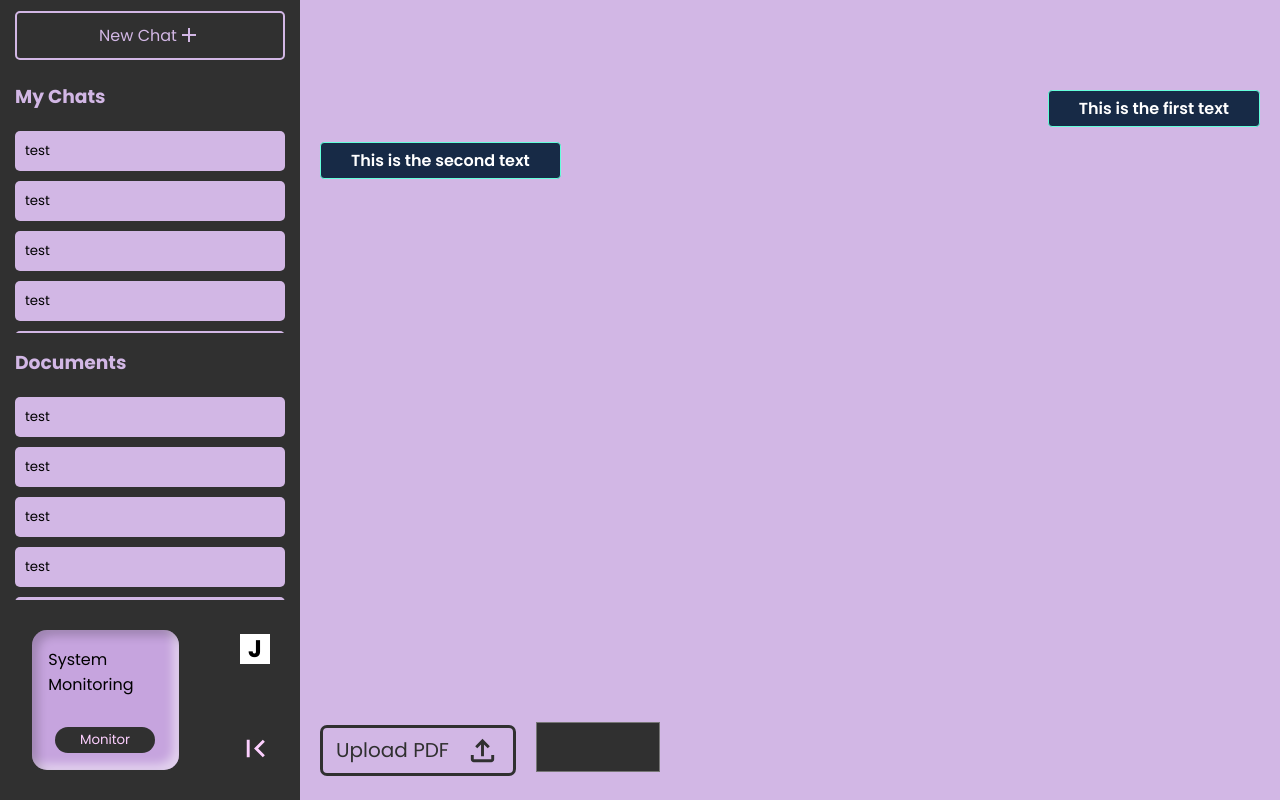
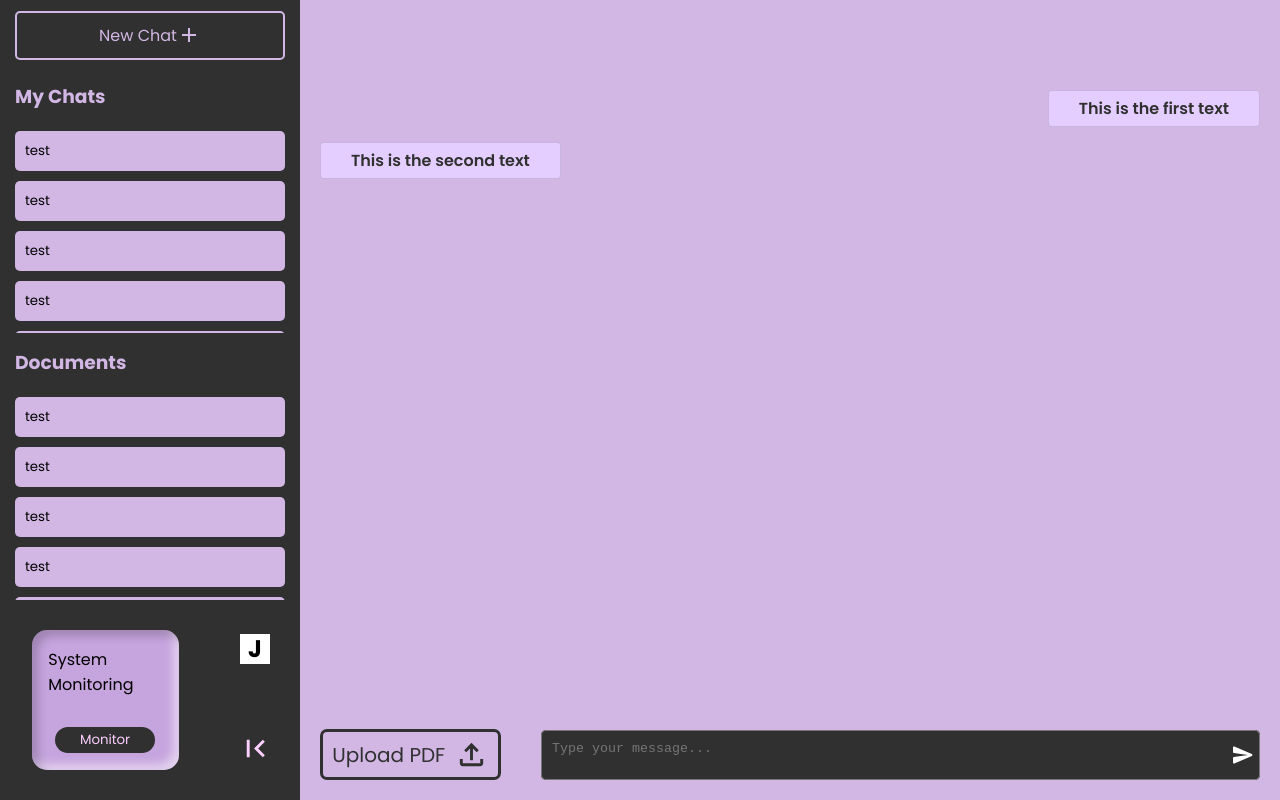
Before and after one commit to lklivingstone/sih_2023, a React (Create React App) app: page / in a window 1280 px wide. Built offline with nearby package versions, Linux system fonts and the light colour scheme.

Commit message:
Changed textarea

```diff
--- a/package.json
+++ b/package.json
@@ -7,6 +7,7 @@
     "@emotion/styled": "^11.11.0",
     "@mui/icons-material": "^5.14.9",
     "@mui/material": "^5.14.10",
+    "@reduxjs/toolkit": "^1.9.6",
     "@testing-library/jest-dom": "^5.17.0",
     "@testing-library/react": "^13.4.0",
     "@testing-library/user-event": "^13.5.0",
@@ -16,6 +17,7 @@
     "react-redux": "^8.1.2",
     "react-router-dom": "^6.16.0",
     "react-scripts": "5.0.1",
+    "redux-persist": "^6.0.0",
     "web-vitals": "^2.1.4"
   },
   "scripts": {
--- a/src/components/promptbox/Promptbox.css
+++ b/src/components/promptbox/Promptbox.css
@@ -53,3 +53,29 @@ CHAT
     align-items: center;
     justify-content: space-around;
 }
+
+.focused-textarea {
+    border-radius: 5px;
+    resize: none;
+    height: 250px;
+    width: 100%;
+    overflow-y: hidden;
+    color: white;
+    padding: 10px;
+    background-color: #303030;
+    transition: height 0.3s ease; /* Add transition property */
+    /* Add any other focused styles here */
+  }
+
+  .normal-textarea {
+    border-radius: 5px;
+    resize: none;
+    height: 50px;
+    width: 100%;
+    overflow-y: hidden;
+    color: white;
+    background-color: #303030;
+    padding: 10px;
+    transition: height 0.3s ease; /* Add transition property */
+    /* Add any other normal styles here */
+  }
--- a/src/components/promptbox/Promptbox.jsx
+++ b/src/components/promptbox/Promptbox.jsx
@@ -15,6 +15,7 @@ import Box from '@mui/material/Box';
 import TextField from '@mui/material/TextField';
 import axios from 'axios';
 import ChatInput from '../chatInput/ChatInput';
+import SendRoundedIcon from '@mui/icons-material/SendRounded';
 
 const { reverse } = Array;
 
@@ -98,7 +99,7 @@ const Promptbox = ({name}) => {
 
                     <Paper variant="outlined"
                     style={{padding: "5px 30px", fontWeight: "600"}}
-                    sx={{backgroundColor: "#172a46", border: "1px solid #64ffdb", color: "white"}}
+                    sx={{backgroundColor: "#E4CEFF", color: "#303030"}}
                     >
                         {message.content}
                     </Paper>
@@ -190,6 +191,18 @@ const Promptbox = ({name}) => {
         fileInputRef.current.click();
     };
 
+    const [isFocused, setIsFocused] = React.useState(false);
+
+    const handleFocus = () => {
+        setIsFocused(true);
+    };
+
+    const handleBlur = () => {
+        setIsFocused(false);
+    };
+
+    const textareaClass = isFocused ? 'focused-textarea' : 'normal-textarea';
+
     const messagingField= (
       <>
         <input
@@ -208,69 +221,39 @@ const Promptbox = ({name}) => {
                         <CloudDoneOutlinedIcon fontSize="large" />
                         }
                     </button>
-                    <div>
+                    <div style={{
+                        width: "80%",
+                        padding: 0,
+                        margin: "20px",
+                        display: "flex",
+                        alignItems: "center",
+                        justifyContent: "center",
+                        borderRadius: "5px",
+                        backgroundColor: "#303030",
+                        position: "relative"
+                    }}>
+
+
                         <textarea
+                            onFocus={handleFocus}
+                            onBlur={handleBlur}
+                            className={textareaClass}
+                            placeholder="Type your message..."
+                        />
+                        <SendRoundedIcon style={{
+                            position: "absolute",
+                            right: "5px",
+                            color: "white",
+                            bottom: "13px"
 
-                        style={{
-                            resize: "none",
-                            minHeight: "50px",
-                            maxHeight: "400px",
-                            width: "70%",
-                            overflowY: "hideen",
-                            color: "white",
-                            backgroundColor: "#303030"
-                        }}
-                         />
+                        }} />
                     </div>
-        {/* <ChatInput /> */}
-        {/* <Paper
-          elevation={0}
-          variant="outlined" square
-          component="form"
-        sx={{border: "2", borderColor: '#64ffdb', backgroundColor: "#031d3b", borderRadius: "250px",  display: 'flex', alignItems: 'center', justifyContent: "center", width: "25%" }}
-        // sx={{borderColor: 'green', border: "1", backgroundColor: "transparent", borderRadius: "250px",  display: 'flex', alignItems: 'center', width: "100%" }}
-
-      >
-                <input
-                type="file"
-                // style={{ display: 'none' }}
-                style={{ width: "150px"}}
-                ref={fileInputRef}
-                onChange={(e)=>handleFileInputChange(e)}
-                />
-                    <button
-                    className="upload-icon"
-                    onClick={handleButtonClick}>
-                        {
-                        !image ? <FileUploadOutlinedIcon fontSize="large"  /> :
-                        <CloudDoneOutlinedIcon fontSize="large" />
-                        }
-                    </button>
-
-      </Paper>
-        <Paper
-            elevation={0}
-            variant="outlined" square
-            component="form"
-            sx={{border: "2", borderColor: '#64ffdb', backgroundColor: "#031d3b", borderRadius: "250px",  display: 'flex', alignItems: 'center', justifyContent: "center", width: "75%" }}
-            // sx={{borderColor: 'green', border: "1", backgroundColor: "transparent", borderRadius: "250px",  display: 'flex', alignItems: 'center', width: "100%" }}
-
-        >
-            <InputBase
-            sx={{ ml: 1, flex: 1, variant:"outlined", color: "white", paddingLeft: "10px"}}
-            placeholder="type..."
-            value={messageValue}
-            onChange={(e)=>hangleMessageInput(e.target.value)}
-            onKeyDown={handleKeyDown}
-            />
-            <IconButton type="button" sx={{ color: "#2c527d" }} aria-label="search">
-                <SendOutlinedIcon onClick={(e)=>handleSendMessageClick(e)}/>
-            </IconButton>
-
-        </Paper> */}
       </>
 
   )
+
+
+
 
     return (
         <div style={{
@@ -279,7 +262,8 @@ const Promptbox = ({name}) => {
           paddingTop: "70px",
           display: "flex",
           flexDirection: "column",
-          backgroundColor: "#D2B7E5"
+          backgroundColor: "#D2B7E5",
+          position: "relative"
         }}>
 
             <div
@@ -294,12 +278,17 @@ const Promptbox = ({name}) => {
                 {renderMessages(messages)}
             </div>
             <div style={{
-              height: "100px",
+              height: "280px",
+              width: "100%",
               // position: "fixed",
               // bottom: '0',
-              display:"flex",
-              alignItems: "center",
-              backgroundColor: "#D2B7E5"
+                        display: "flex",
+                        alignItems: "flex-end",
+                        // justifyContent: "center",
+            //   backgroundColor: "#D2B7E5",
+              position: "absolute",
+              bottom: "0",
+            //   zIndex: "-1"
             }}>
               {/* {messageInputField}
               {sendMessageButton} */}
--- a/src/index.js
+++ b/src/index.js
@@ -2,8 +2,15 @@ import React from 'react';
 import ReactDOM from 'react-dom/client';
 import './index.css';
 import App from './App';
+import { Provider } from "react-redux"
+import {store, persistor} from './redux/Store';
+import { PersistGate } from 'redux-persist/integration/react'
 
 const root = ReactDOM.createRoot(document.getElementById('root'));
 root.render(
-    <App />
+    <Provider store={store}>
+        <PersistGate loading={null} persistor={persistor}>
+            <App />
+        </PersistGate>
+    </Provider>
 );
--- /dev/null
+++ b/src/redux/Store.js
@@ -0,0 +1,35 @@
+import { configureStore, combineReducers } from "@reduxjs/toolkit";
+import userReducer from "./UserRedux.js"
+import {
+    persistStore,
+    persistReducer,
+    FLUSH,
+    REHYDRATE,
+    PAUSE,
+    PERSIST,
+    PURGE,
+    REGISTER,
+  } from 'redux-persist'
+  import storage from 'redux-persist/lib/storage'
+
+  const persistConfig = {
+    key: 'root',
+    version: 1,
+    storage,
+  }
+
+  const rootReducer= combineReducers({user_details: userReducer})
+
+const persistedReducer = persistReducer(persistConfig, rootReducer)
+
+export const store= configureStore({
+    reducer: persistedReducer,
+    middleware: (getDefaultMiddleware) =>
+    getDefaultMiddleware({
+      serializableCheck: {
+        ignoredActions: [FLUSH, REHYDRATE, PAUSE, PERSIST, PURGE, REGISTER],
+      },
+    }),
+})
+
+export let persistor = persistStore(store)
--- /dev/null
+++ b/src/redux/UserRedux.js
@@ -0,0 +1,33 @@
+import { createSlice } from "@reduxjs/toolkit"
+
+const userSlice = createSlice({
+    name: "user_details",
+    initialState: {
+        user: null,
+        token: null,
+        isFetching: false,
+        error: false
+    },
+    reducers: {
+        loginStart: (state) => {
+            state.isFetching= true
+        },
+        loginSuccess: (state, action)=> {
+            state.isFetching = false
+            state.error = false
+            state.user = action.payload
+            state.token = action.payload["accessToken"]
+        },
+        loginFailure: (state) => {
+            state.isFetching= false
+            state.error= true
+        },
+        logOut: (state)=> {
+            state.user= null
+            state.token= null
+        }
+    }
+})
+
+export const { loginStart, loginFailure, loginSuccess, logOut } = userSlice.actions
+export default userSlice.reducer
```
Also changed, not shown: 1 other file (tests, documents, lock files or other folders).
